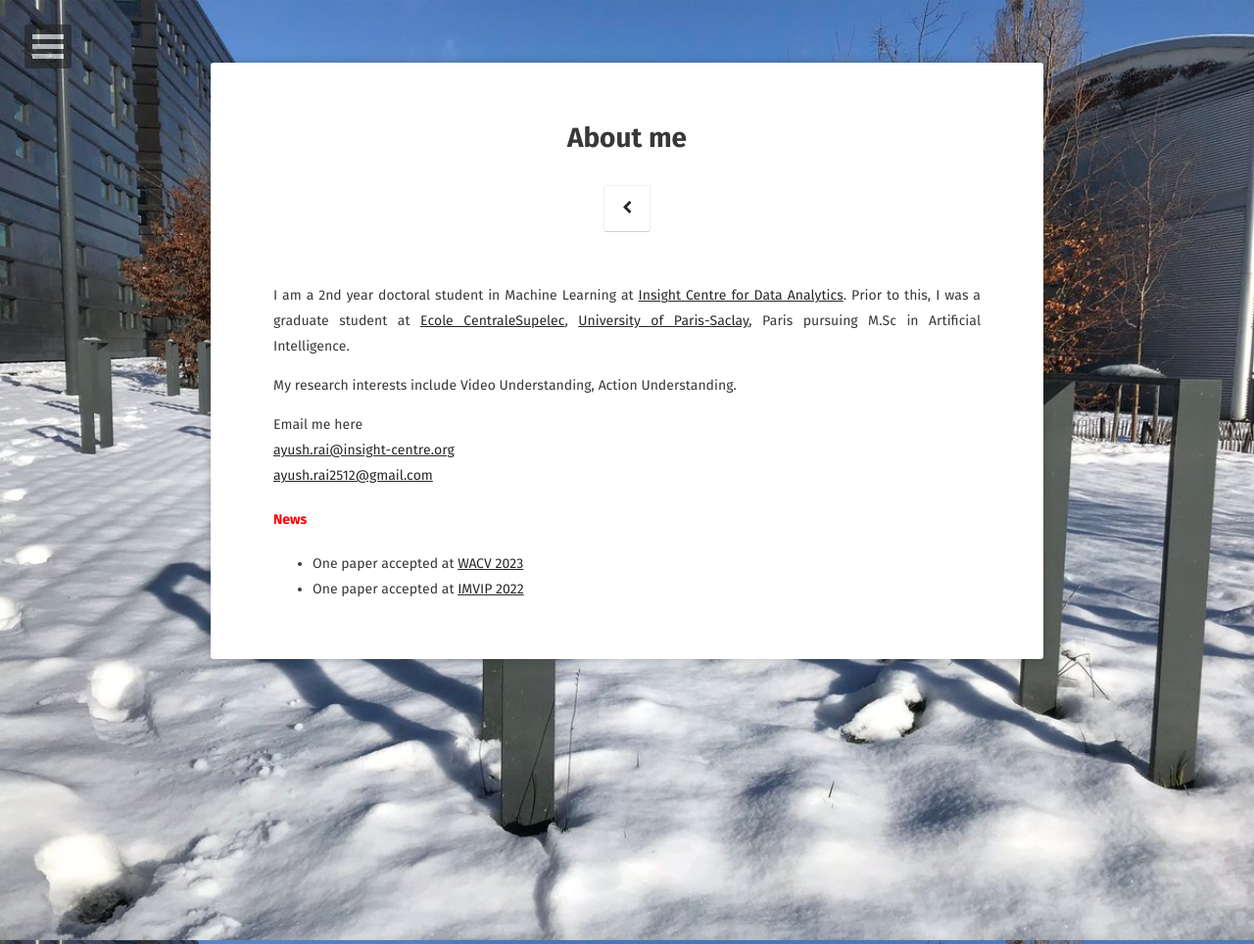
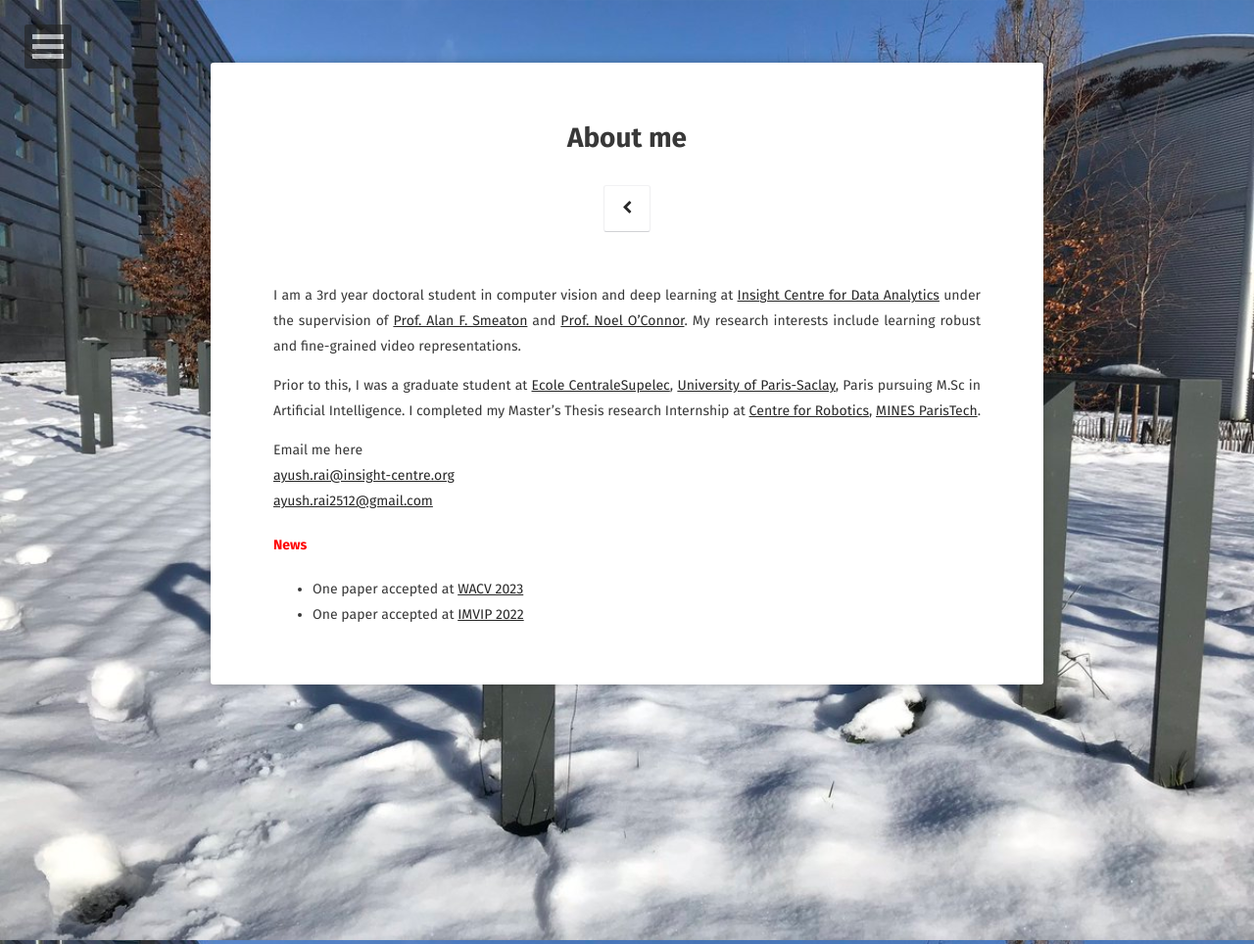
Before and after one commit to rayush7/rayush7.github.io, a Jekyll site: the page built from about/index.md, in a window 1280 px wide. Shown: the whole page at 98% size. Built offline with Jekyll 4.4.1, drawn with Linux system fonts in a browser that asks for light colours; some web fonts are replaced.

Commit message:
updated index.md

```diff
--- a/about/index.md
+++ b/about/index.md
@@ -7,9 +7,10 @@ comments: false
 ---
 
 
-I am a 2nd year doctoral student in Machine Learning at [Insight Centre for Data Analytics](https://www.insight-centre.org/). Prior to this, I was a graduate student at [Ecole CentraleSupelec](http://www.centralesupelec.fr/en), [University of Paris-Saclay](https://www.universite-paris-saclay.fr/en), Paris pursuing M.Sc in Artificial Intelligence.
+I am a 3rd year doctoral student in computer vision and deep learning at [Insight Centre for Data Analytics](https://www.insight-centre.org/) under the supervision of [Prof. Alan F. Smeaton](https://www.computing.dcu.ie/~asmeaton/) and [Prof. Noel O'Connor](https://www.insight-centre.org/our-team/prof-noel-oconnor/). My research interests include learning robust and fine-grained video representations.
 
-My research interests include Video Understanding, Action Understanding.
+Prior to this, I was a graduate student at [Ecole CentraleSupelec](http://www.centralesupelec.fr/en), [University of Paris-Saclay](https://www.universite-paris-saclay.fr/en), Paris pursuing M.Sc in Artificial Intelligence. I completed my Master's Thesis research Internship at [Centre for Robotics](https://www.caor.minesparis.psl.eu/), [MINES ParisTech](https://mines-paristech.eu/).
+
 
 Email me here
 [ayush.rai@insight-centre.org](ayush.rai@insight-centre.org)
```
